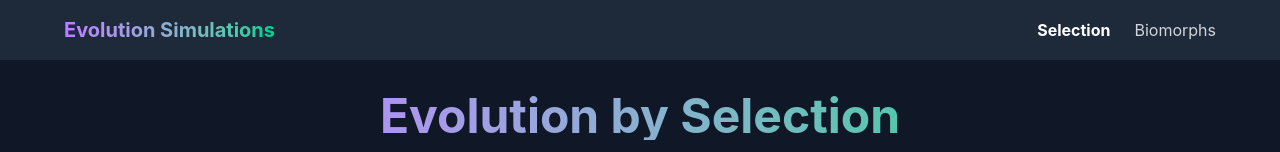
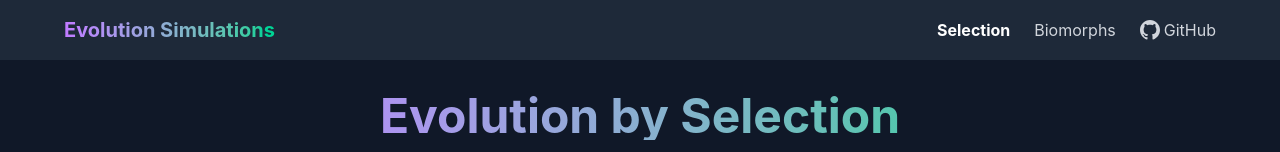
Before and after one commit to chhoumann/evol-viz, a React (Vite) app: page / in a window 1280 px wide. Shown: the top 152 px of the page. Built offline with nearby package versions, Linux system fonts and the light colour scheme.

Commit message:
add github link

```diff
--- a/src/routes/__root.tsx
+++ b/src/routes/__root.tsx
@@ -11,7 +11,7 @@
 							Evolution Simulations
 						</span>
 					</div>
-					<div className="flex gap-6">
+					<div className="flex gap-6 items-center">
 						<Link
 							to="/"
 							className="text-gray-300 hover:text-white transition-colors"
@@ -26,6 +26,25 @@
 						>
 							Biomorphs
 						</Link>
+						<a
+							href="https://github.com/chhoumann/evol-viz"
+							target="_blank"
+							rel="noopener noreferrer"
+							className="text-gray-300 hover:text-white transition-colors flex items-center"
+						>
+							{/* biome-ignore lint/a11y/noSvgWithoutTitle: <explanation> */}
+							<svg
+								xmlns="http://www.w3.org/2000/svg"
+								width="20"
+								height="20"
+								viewBox="0 0 24 24"
+								fill="currentColor"
+								className="mr-1"
+							>
+								<path d="M12 0c-6.626 0-12 5.373-12 12 0 5.302 3.438 9.8 8.207 11.387.599.111.793-.261.793-.577v-2.234c-3.338.726-4.033-1.416-4.033-1.416-.546-1.387-1.333-1.756-1.333-1.756-1.089-.745.083-.729.083-.729 1.205.084 1.839 1.237 1.839 1.237 1.07 1.834 2.807 1.304 3.492.997.107-.775.418-1.305.762-1.604-2.665-.305-5.467-1.334-5.467-5.931 0-1.311.469-2.381 1.236-3.221-.124-.303-.535-1.524.117-3.176 0 0 1.008-.322 3.301 1.23.957-.266 1.983-.399 3.003-.404 1.02.005 2.047.138 3.006.404 2.291-1.552 3.297-1.23 3.297-1.23.653 1.653.242 2.874.118 3.176.77.84 1.235 1.911 1.235 3.221 0 4.609-2.807 5.624-5.479 5.921.43.372.823 1.102.823 2.222v3.293c0 .319.192.694.801.576 4.765-1.589 8.199-6.086 8.199-11.386 0-6.627-5.373-12-12-12z" />
+							</svg>
+							GitHub
+						</a>
 					</div>
 				</div>
 			</nav>
```
